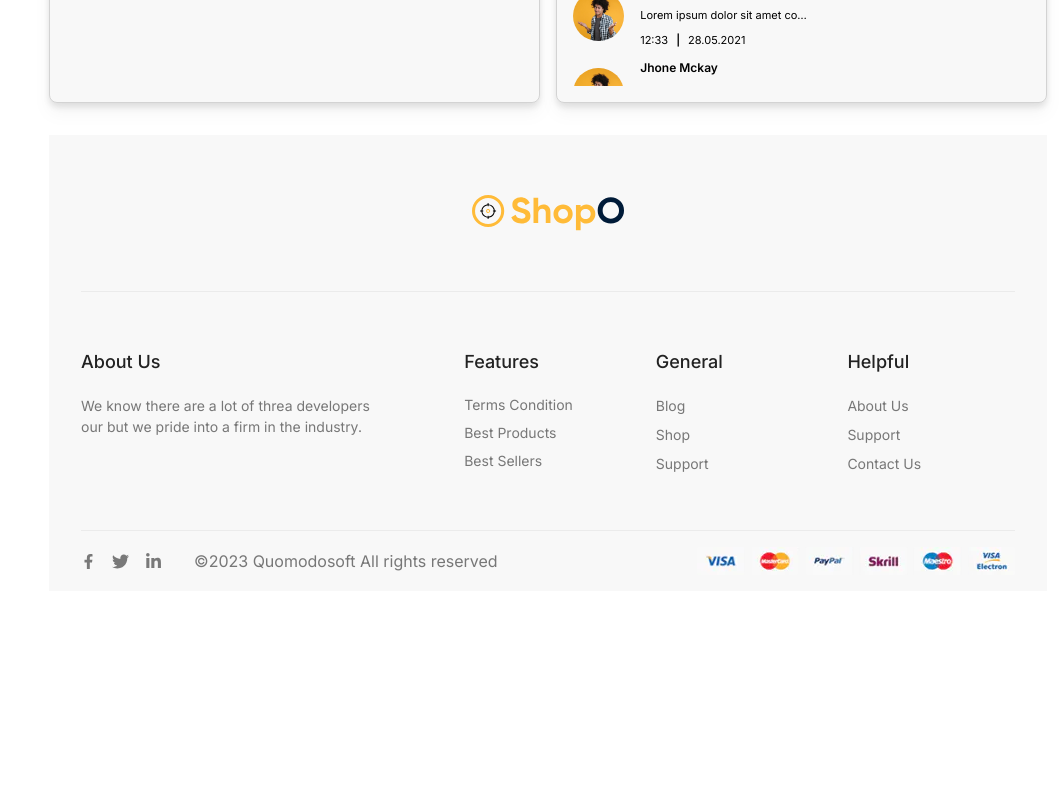
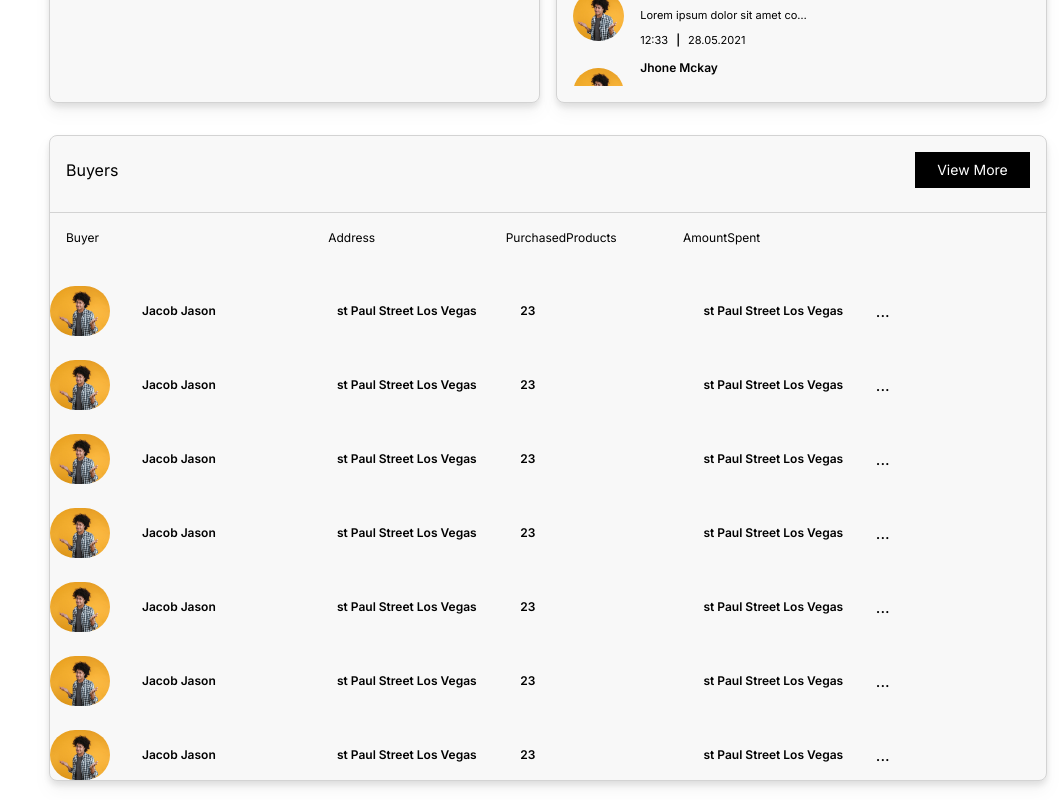
Before and after one commit to UzairMalik17/e-commerceSingle, a Next.js app: page /admin/dashboard in a window 1280 px wide. Shown: the part 960-1760 px from the top of the page, without its empty margins (217-1280 px from the left). Before the commit the page ends 1551 px from the top, so only its background shows below. Built offline with nearby package versions, Linux system fonts and the light colour scheme.

Commit message:
Buyers Row Completed

```diff
--- /dev/null
+++ b/components/Client/Dashboard/BuyersCard/BuyersCard.tsx
@@ -0,0 +1,96 @@
+import React from "react";
+import BuyersRow from "./BuyersRow";
+const menu = ["Buyer", "Address", "PurchasedProducts", "AmountSpent"];
+const buyers = [
+  {
+    Buyer: "Jacob Jason",
+    img: "/Assets/Dashboard/User.jpg",
+    PurchasedProducts: "st Paul Street Los Vegas",
+    Address: "23",
+    AmountSpent: "$453",
+    style: "",
+  },
+  {
+    Buyer: "Jacob Jason",
+    img: "/Assets/Dashboard/User.jpg",
+    PurchasedProducts: "st Paul Street Los Vegas",
+    Address: "23",
+    AmountSpent: "$453",
+    style: "",
+  },
+  {
+    Buyer: "Jacob Jason",
+    img: "/Assets/Dashboard/User.jpg",
+    PurchasedProducts: "st Paul Street Los Vegas",
+    Address: "23",
+    AmountSpent: "$453",
+    style: "",
+  },
+  {
+    Buyer: "Jacob Jason",
+    img: "/Assets/Dashboard/User.jpg",
+    PurchasedProducts: "st Paul Street Los Vegas",
+    Address: "23",
+    AmountSpent: "$453",
+    style: "",
+  },
+  {
+    Buyer: "Jacob Jason",
+    img: "/Assets/Dashboard/User.jpg",
+    PurchasedProducts: "st Paul Street Los Vegas",
+    Address: "23",
+    AmountSpent: "$453",
+    style: "",
+  },
+  {
+    Buyer: "Jacob Jason",
+    img: "/Assets/Dashboard/User.jpg",
+    PurchasedProducts: "st Paul Street Los Vegas",
+    Address: "23",
+    AmountSpent: "$453",
+    style: "",
+  },
+  {
+    Buyer: "Jacob Jason",
+    img: "/Assets/Dashboard/User.jpg",
+    PurchasedProducts: "st Paul Street Los Vegas",
+    Address: "23",
+    AmountSpent: "$453",
+    style: "",
+  },
+];
+const BuyersCard = () => {
+  return (
+    <section className="w-full h-full flex flex-col items-start justify-start gap-6 bg-background border-[1px] drop-shadow-lg rounded-lg border-lightGray overflow-hidden">
+      <div className="w-full flex flex-row items-center justify-between px-4 pt-4">
+        <p>Buyers</p>
+        <div className="w-[115px] bg-black-main text-center text-white-main text-sm p-2">
+          View More
+        </div>
+      </div>
+      <div className="w-full h-[50px] grid grid-cols-[1.5fr,1fr,1fr,1fr,1fr] items-center justify-start border-t-[1px]  border-lightGray gap-2 p-4">
+        {menu.map((item, index) => {
+          return (
+            <p className="text-xs" key={index}>
+              {item}
+            </p>
+          );
+        })}
+      </div>
+      {buyers.map((item, index) => {
+        return (
+          <BuyersRow
+            Buyer={item.Buyer}
+            img={item.img}
+            Address={item.Address}
+            PurchasedProducts={item.PurchasedProducts}
+            AmountSpent={item.PurchasedProducts}
+            style={`font-semibold text-xs p-4`}
+          />
+        );
+      })}
+    </section>
+  );
+};
+
+export default BuyersCard;
--- /dev/null
+++ b/components/Client/Dashboard/BuyersCard/BuyersRow.tsx
@@ -0,0 +1,43 @@
+import React from "react";
+interface Props {
+  Buyer: string;
+  img?: string;
+  PurchasedProducts: string;
+  Address: string;
+  AmountSpent: string;
+  style?: string;
+}
+const BuyersRow: React.FC<Props> = ({
+  Buyer,
+  img,
+  PurchasedProducts,
+  Address,
+  AmountSpent,
+  style,
+}) => {
+  return (
+    <div className="w-full grid grid-cols-[1.5fr,1fr,1fr,1fr,1fr] items-center justify-start gap-2">
+      <div className="w-full flex flex-row items-center justify-start gap-4">
+        <div
+          style={{
+            backgroundImage: `url(${img})`,
+          }}
+          className={`w-[60px] h-[50px] bg-center bg-cover bg-no-repeat rounded-full`}></div>
+        <p className={`${style}`}>{Buyer}</p>
+      </div>
+
+      <p className={`${style}`}>{PurchasedProducts}</p>
+      <p className={`${style}`}>{Address}</p>
+      <p className={`${style}`}>{AmountSpent}</p>
+      <button
+        className="w-6 h-6 flex items-center justify-center bg-background"
+        onClick={() => {
+          return alert("Clicked");
+        }}>
+        ...
+      </button>
+    </div>
+  );
+};
+
+export default BuyersRow;
--- a/components/Client/Dashboard/DashboardComponent.tsx
+++ b/components/Client/Dashboard/DashboardComponent.tsx
@@ -3,6 +3,7 @@ import OverviewCard from "./OverviewCard/OverviewCard";
 import Statistics from "./Statistics/Statistics";
 import RecentSales from "./RecentSales/RecentSales";
 import RecentMessages from "./RecentMessages/RecentMessages";
+import OrdersCard from "./BuyersCard/BuyersCard";
 const CardData = [
   {
     title: "Orders",
@@ -41,6 +42,7 @@ const DashboardComponent = () => {
         <RecentSales />
         <RecentMessages />
       </div>
+      <OrdersCard />
     </div>
   );
 };
```
